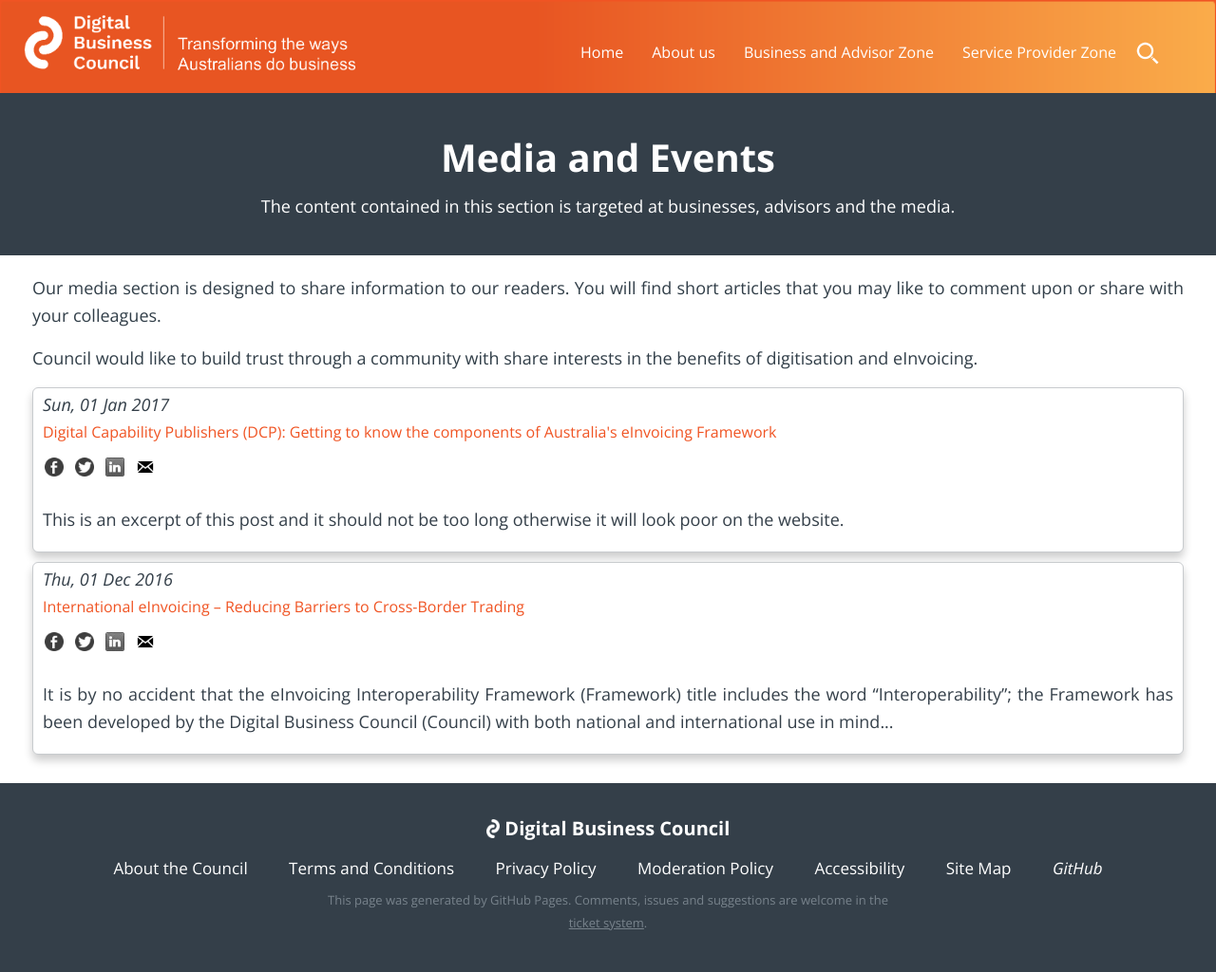
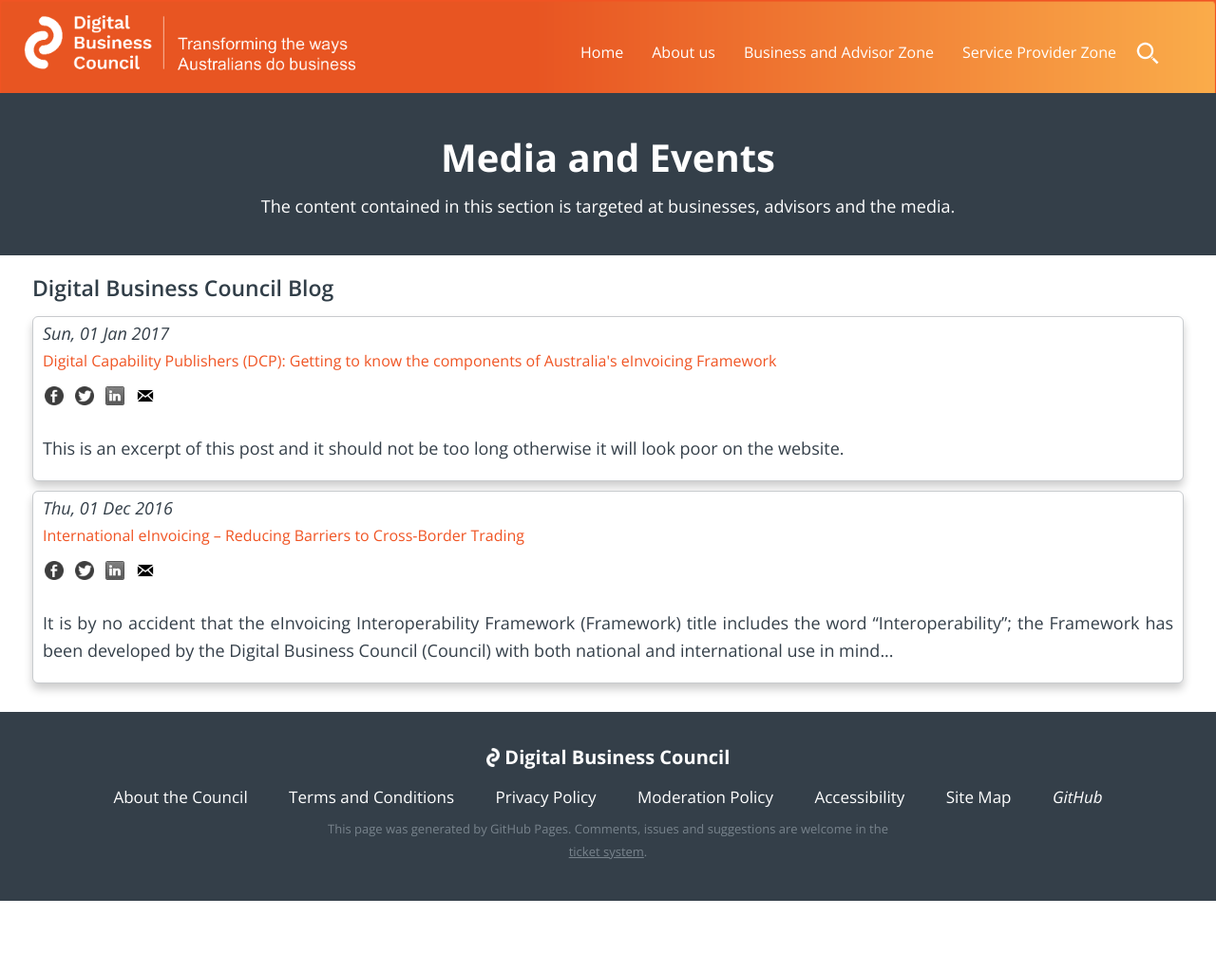
Before and after one commit to Digital-Business-Council/Digital-Business-Council.github.io, a Jekyll site: the page built from pages/business-zone/blogs/all-blogs.md, in a window 1280 px wide. Shown: the whole page at 95% size. Built offline with Jekyll 4.4.1, drawn with Linux system fonts in a browser that asks for light colours; after the commit the page ends 949 px from its top, so only the background shows below that.

Commit message:
Update all-blogs.md

```diff
--- a/pages/business-zone/blogs/all-blogs.md
+++ b/pages/business-zone/blogs/all-blogs.md
@@ -4,9 +4,7 @@
 permalink: /blogs/
 ---
 
-Our media section is designed to share information to our readers.  You will find short articles that you may like to comment upon or share with your colleagues.
-
-Council would like to build trust through a community with share interests in the benefits of digitisation and eInvoicing.
+### Digital Business Council Blog
 
 <div>
  {% for blog-page in site.categories.blog  %}
```
